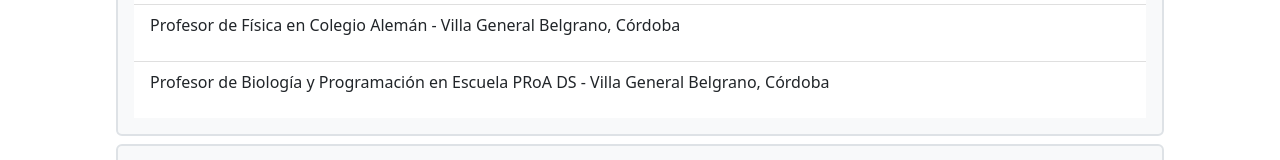
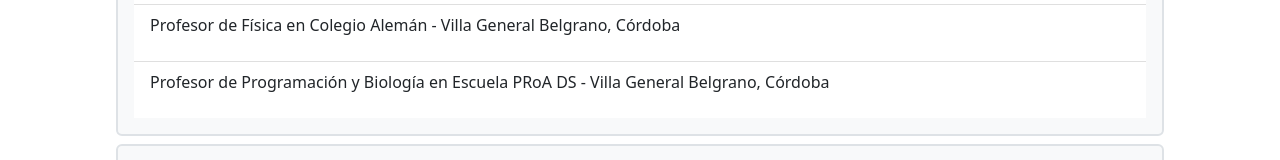
Before and after one commit to manu1101/portfolio-FrontEnd, an Angular app: page /portfolio in a window 1280 px wide. Shown: the part 884-1044 px from the top of the page. Built offline with nearby package versions, Linux system fonts and the light colour scheme.

Commit message:
Agregado de antecedentes

```diff
--- a/src/app/componentes/experiencia/experiencia.component.html
+++ b/src/app/componentes/experiencia/experiencia.component.html
@@ -16,7 +16,7 @@
                     <p>Profesor de Física en Colegio Alemán - Villa General Belgrano, Córdoba</p>
                 </li>
                 <li class="list-group-item">
-                    <p>Profesor de Biología y Programación en Escuela PRoA DS - Villa General Belgrano, Córdoba</p>
+                    <p>Profesor de Programación y Biología en Escuela PRoA DS - Villa General Belgrano, Córdoba</p>
                 </li>
             </ul>
         </div>
```
